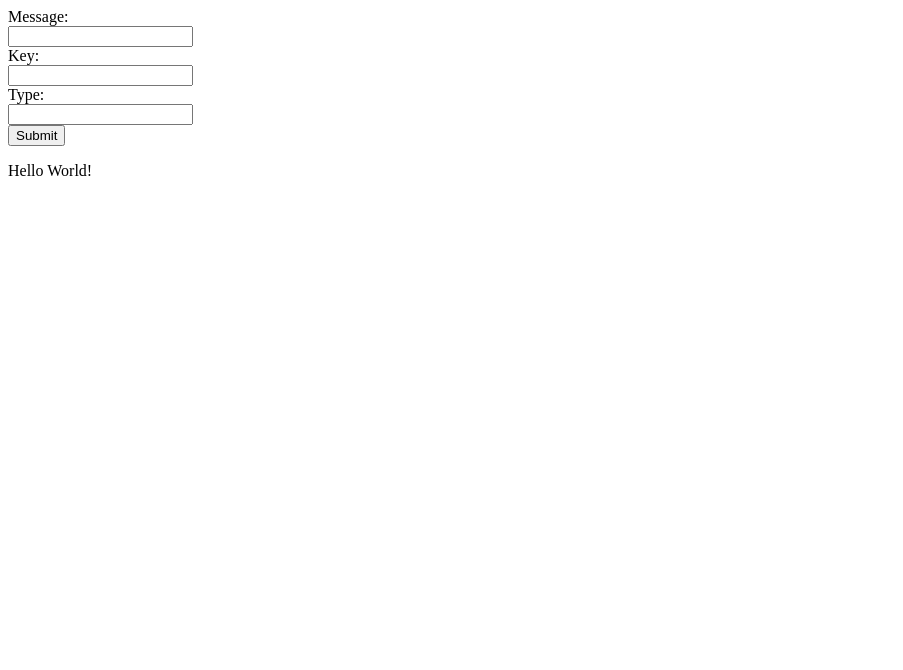
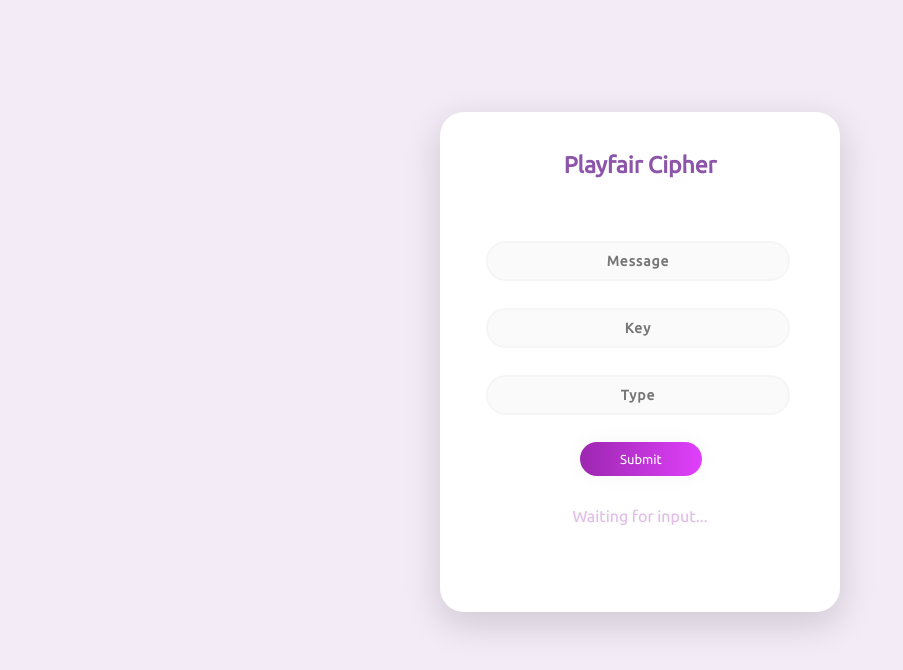
Before and after one commit to yajatvishwak/playfaircipher, a website: page index.html in a window 1280 px wide. Shown: the whole page, without its empty margins (0-903 px from the left). Drawn offline with nearby package versions, Linux system fonts and the light colour scheme.

Commit message:
better ui

```diff
--- a/index.html
+++ b/index.html
@@ -1,25 +1,28 @@
-<!DOCTYPE html>
+<html>
 
-<html lang="en">
-  <head>
-    <meta charset="utf-8" />
-    <title>Playfair Algorithm</title>
-    <meta name="description" content="BRUHHHHHHHH" />
-  </head>
+<head>
+  <link rel="stylesheet" href="styles.css">
+  <link href="https://fonts.googleapis.com/css?family=Ubuntu" rel="stylesheet">
+  <meta name="viewport" content="width=device-width, initial-scale=1" />
+  <link rel="stylesheet" href="path/to/font-awesome/css/font-awesome.min.css">
+  <title>Sign in</title>
+</head>
 
-  <body>
-    <form id="myform" name="myform" class="lol">
-      <label for="fname">Message: </label><br />
-      <input type="text" id="message" name="message" /><br />
-      <label for="lname">Key:</label><br />
-      <input type="text" id="key" name="key" /><br />
-      <label for="lname">Type:</label><br />
-      <input type="text" id="type" name="type" /><br />
-      <input type="submit"></input>
-    </form>
-    <p id="p1">Hello World!</p>
+<body>
+  <div class="main">
+    <p class="sign" align="center">Playfair Cipher</p>
+    <form class="form1">
+      <input class="un " type="text" id = "message" align="center" placeholder="Message">
+      <input class="pass" type="text" id = "key" align="center" placeholder="Key">
+      <input class="pass" type="text" id = "type" align="center" placeholder="Type">
+
+      <input class="submit" align="center" type="submit"></input>
+      <p id = "p1"class="forgot" align="center"><a href="#">Waiting for input...</p>
+
+
+    </div>
     <script src="https://ajax.googleapis.com/ajax/libs/jquery/3.4.1/jquery.min.js"></script>
     <script src="index.js"></script>
 
-  </body>
+</body>
 </html>
--- a/index.js
+++ b/index.js
@@ -1,4 +1,4 @@
-$("form.lol").submit(function (e) {
+$("form.form1").submit(function (e) {
   e.preventDefault();
   var message = $("#message").val().toLowerCase().trim();
   var key = $("#key").val().toLowerCase().trim();
--- a/server.js
+++ b/server.js
@@ -18,7 +18,7 @@ app.post("/", (req, res) => {
     req.body.message +
     '" "' +
     req.body.key +
-    '"';
+    '"'; // * ./alog 1 "message" "key"
   exec(code, (err, stdout, stderr) => {
     if (err) {
       return err;
--- /dev/null
+++ b/styles.css
@@ -0,0 +1,104 @@
+        body {
+        background-color: #F3EBF6;
+        font-family: 'Ubuntu', sans-serif;
+    }
+
+    .main {
+        background-color: #FFFFFF;
+        width: 400px;
+        height: 500px;
+        margin: 7em auto;
+        border-radius: 1.5em;
+        box-shadow: 0px 11px 35px 2px rgba(0, 0, 0, 0.14);
+    }
+
+    .sign {
+        padding-top: 40px;
+        color: #8C55AA;
+        font-family: 'Ubuntu', sans-serif;
+        font-weight: bold;
+        font-size: 23px;
+    }
+
+    .un {
+    width: 76%;
+    color: rgb(38, 50, 56);
+    font-weight: 700;
+    font-size: 14px;
+    letter-spacing: 1px;
+    background: rgba(136, 126, 126, 0.04);
+    padding: 10px 20px;
+    border: none;
+    border-radius: 20px;
+    outline: none;
+    box-sizing: border-box;
+    border: 2px solid rgba(0, 0, 0, 0.02);
+    margin-bottom: 50px;
+    margin-left: 46px;
+    text-align: center;
+    margin-bottom: 27px;
+    font-family: 'Ubuntu', sans-serif;
+    }
+
+    form.form1 {
+        padding-top: 40px;
+    }
+
+    .pass {
+            width: 76%;
+    color: rgb(38, 50, 56);
+    font-weight: 700;
+    font-size: 14px;
+    letter-spacing: 1px;
+    background: rgba(136, 126, 126, 0.04);
+    padding: 10px 20px;
+    border: none;
+    border-radius: 20px;
+    outline: none;
+    box-sizing: border-box;
+    border: 2px solid rgba(0, 0, 0, 0.02);
+    margin-bottom: 50px;
+    margin-left: 46px;
+    text-align: center;
+    margin-bottom: 27px;
+    font-family: 'Ubuntu', sans-serif;
+    }
+
+
+    .un:focus, .pass:focus {
+        border: 2px solid rgba(0, 0, 0, 0.18) !important;
+
+    }
+
+    .submit {
+      cursor: pointer;
+        border-radius: 5em;
+        color: #fff;
+        background: linear-gradient(to right, #9C27B0, #E040FB);
+        border: 0;
+        padding-left: 40px;
+        padding-right: 40px;
+        padding-bottom: 10px;
+        padding-top: 10px;
+        font-family: 'Ubuntu', sans-serif;
+        margin-left: 35%;
+        font-size: 13px;
+        box-shadow: 0 0 20px 1px rgba(0, 0, 0, 0.04);
+    }
+
+    .forgot {
+        text-shadow: 0px 0px 3px rgba(117, 117, 117, 0.12);
+        color: #E1BEE7;
+        padding-top: 15px;
+    }
+
+    a {
+        text-shadow: 0px 0px 3px rgba(117, 117, 117, 0.12);
+        color: #E1BEE7;
+        text-decoration: none
+    }
+
+    @media (max-width: 600px) {
+        .main {
+            border-radius: 0px;
+        }
```
